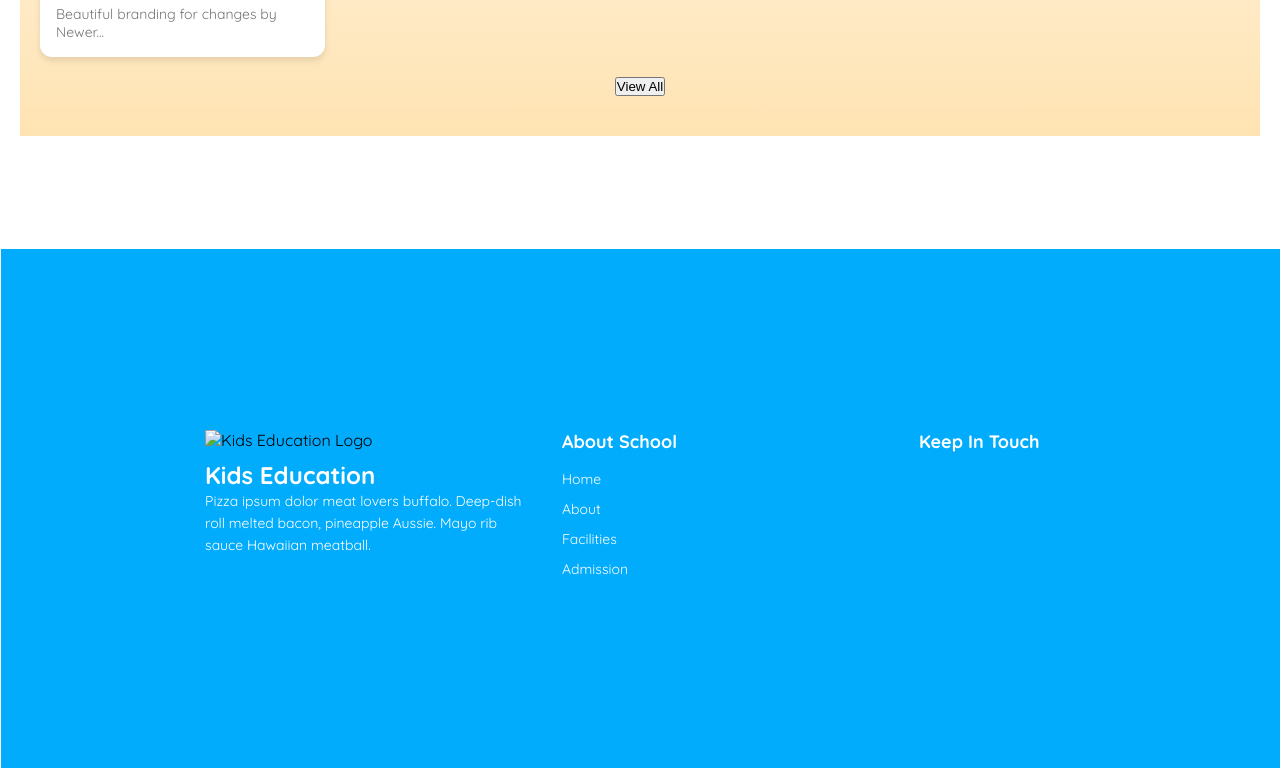
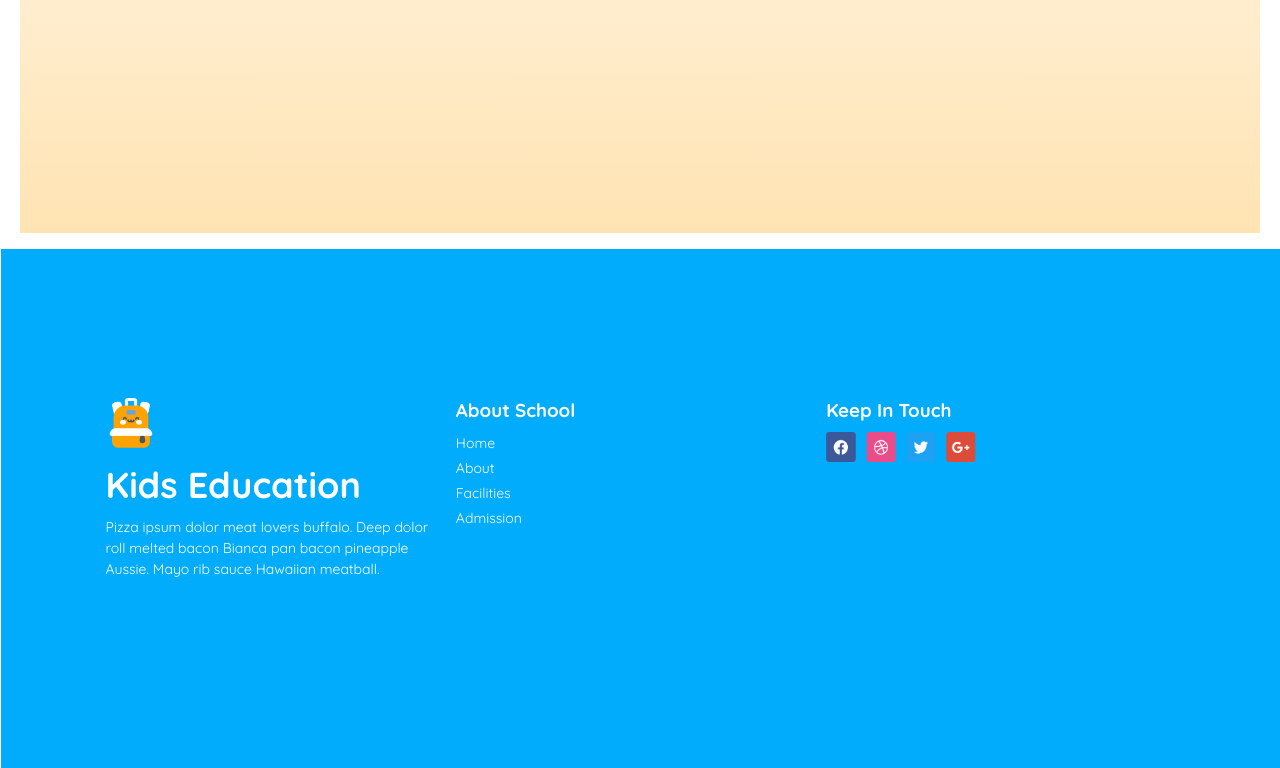
Before and after one commit to ibnult/kids-education, a plain HTML site: page index.html in a window 1280 px wide. Shown: the part 2323-3091 px from the top of the page. Drawn offline with Linux system fonts and the light colour scheme.

Commit message:
2nd commit

```diff
--- a/index.html
+++ b/index.html
@@ -127,22 +127,18 @@
         <button class="our-stories-view-all">View All</button>
       </section>
 
-
-      <footer class="footer">
+      <div class="footer">
         <div class="footer-container">
-          <!-- Logo and About Section -->
-          <div class="footer-about">
-            <img src="logo.png" alt="Kids Education Logo" class="footer-logo" />
-            <h3>Kids Education</h3>
+          <div class="footer-logo">
+            <img src="assets/Group 1.png" alt="Kids Education Logo" class="logo-icon" />
+            <h2>Kids Education</h2>
             <p>
-              Pizza ipsum dolor meat lovers buffalo. Deep-dish roll melted bacon,
-              pineapple Aussie. Mayo rib sauce Hawaiian meatball.
+              Pizza ipsum dolor meat lovers buffalo. Deep dolor roll melted bacon
+              Bianca pan bacon pineapple Aussie. Mayo rib sauce Hawaiian meatball.
             </p>
           </div>
-
-          <!-- Navigation Links -->
           <div class="footer-links">
-            <h4>About School</h4>
+            <h3>About School</h3>
             <ul>
               <li><a href="#">Home</a></li>
               <li><a href="#">About</a></li>
@@ -150,19 +146,19 @@
               <li><a href="#">Admission</a></li>
             </ul>
           </div>
-
-          <!-- Social Media -->
           <div class="footer-social">
-            <h4>Keep In Touch</h4>
+            <h3>Keep In Touch</h3>
             <div class="social-icons">
-              <a href="#"><i class="fab fa-facebook"></i></a>
-              <a href="#"><i class="fab fa-dribbble"></i></a>
-              <a href="#"><i class="fab fa-twitter"></i></a>
-              <a href="#"><i class="fab fa-google-plus"></i></a>
+              <img src="assets/fb.png" alt="Facebook Icon" class="social-icon" />
+              <img src="assets/dribble.png" alt="Dribble Icon" class="social-icon" />
+              <img src="assets/twitter.png" alt="Twitter Icon" class="social-icon" />
+              <img src="assets/google+.png" alt="Google Icon" class="social-icon" />
             </div>
           </div>
         </div>
-      </footer>
+      </div>
+
+
 
 </body>
 </html>
--- a/styles/styles.css
+++ b/styles/styles.css
@@ -465,8 +465,10 @@
 
 /* our stories */
 .our-stories {
-    display: flex;
-    flex-direction: column;
+    display: grid;
+    grid-template-columns: repeat(3, 1fr);
+    grid-template-rows: repeat(2, 200px) 50px 50px;
+
     align-items: center;
     gap: 20px;
     padding: 40px 20px;
@@ -654,3 +656,108 @@
       margin: 20px 0;
     }
   }
+
+
+  /* footer */
+  /* Footer Styling */
+.footer {
+    position: absolute;
+    width: 100%;
+    height: 519px;
+    background: rgb(1, 172, 253);
+    display: flex;
+    justify-content: center;
+    align-items: center;
+  }
+
+  .footer-container {
+    position: absolute;
+    width: 1070.91px;
+    height: 222px;
+    display: flex;
+    justify-content: space-between;
+    align-items: flex-start;
+    color: white;
+  }
+
+  .footer-logo {
+    flex: 1;
+    max-width: 33%;
+  }
+
+  .footer-logo .logo-icon {
+    width: 50px;
+    height: 50px;
+  }
+
+  .footer-logo h2 {
+    margin: 10px 0;
+  }
+
+  .footer-logo p {
+    font-size: 14px;
+    line-height: 1.5;
+  }
+
+  .footer-links {
+    flex: 1;
+    max-width: 33%;
+  }
+
+  .footer-links h3 {
+    margin-bottom: 10px;
+  }
+
+  .footer-links ul {
+    list-style: none;
+    padding: 0;
+  }
+
+  .footer-links li {
+    margin-bottom: 5px;
+  }
+
+  .footer-links a {
+    text-decoration: none;
+    color: white;
+    font-size: 14px;
+  }
+
+  .footer-social {
+    flex: 1;
+    max-width: 33%;
+  }
+
+  .footer-social h3 {
+    margin-bottom: 10px;
+  }
+
+  .footer-social .social-icons {
+    display: flex;
+    gap: 10px;
+  }
+
+  .footer-social .social-icon {
+    width: 30px;
+    height: 30px;
+  }
+
+  /* Mobile Responsiveness */
+  @media (max-width: 768px) {
+    .footer-container {
+      flex-direction: column;
+      text-align: center;
+      height: auto;
+    }
+
+    .footer-logo,
+    .footer-links,
+    .footer-social {
+      max-width: 100%;
+      margin-bottom: 20px;
+    }
+
+    .footer-social .social-icons {
+      justify-content: center;
+    }
+  }
```
